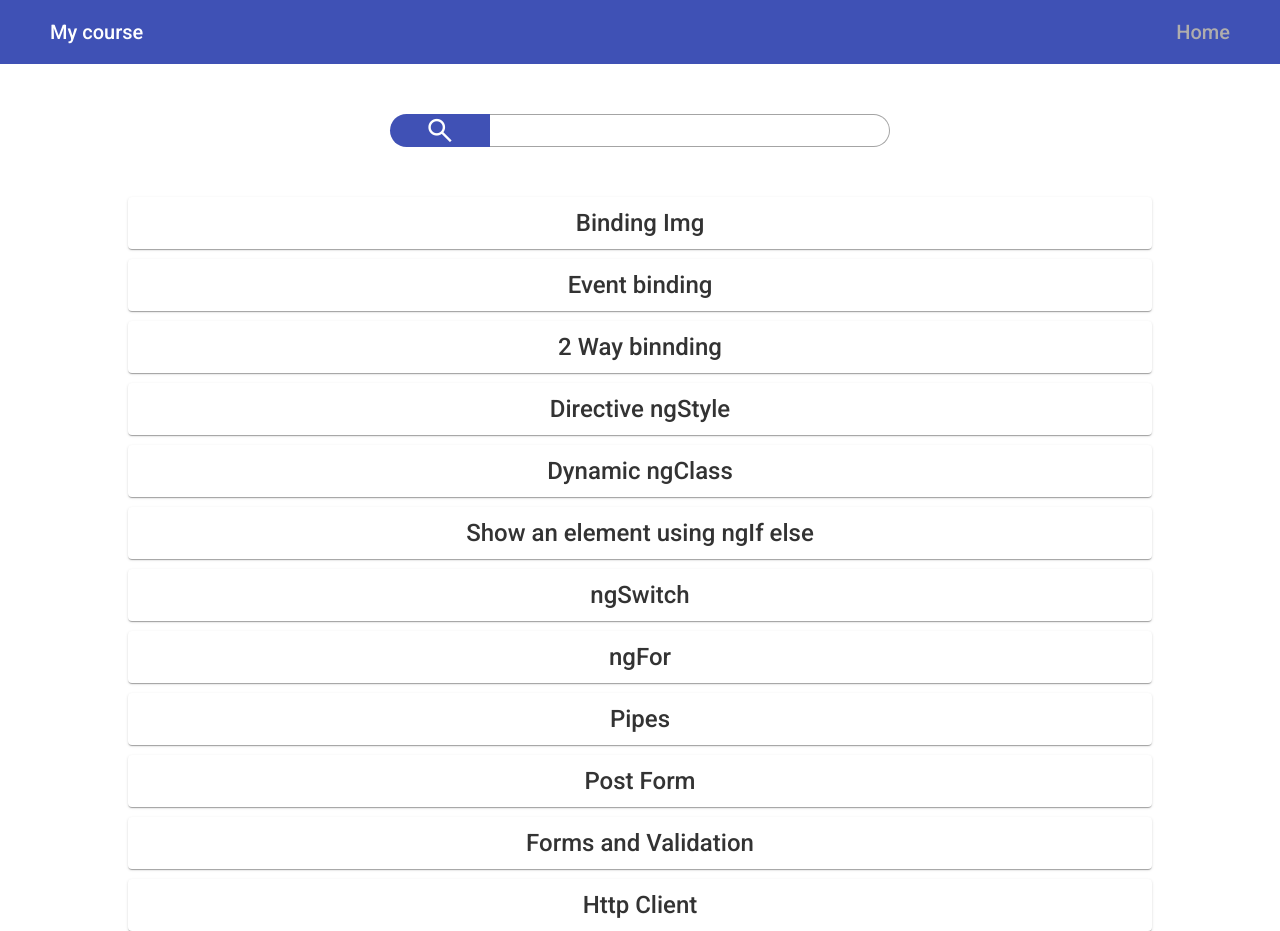
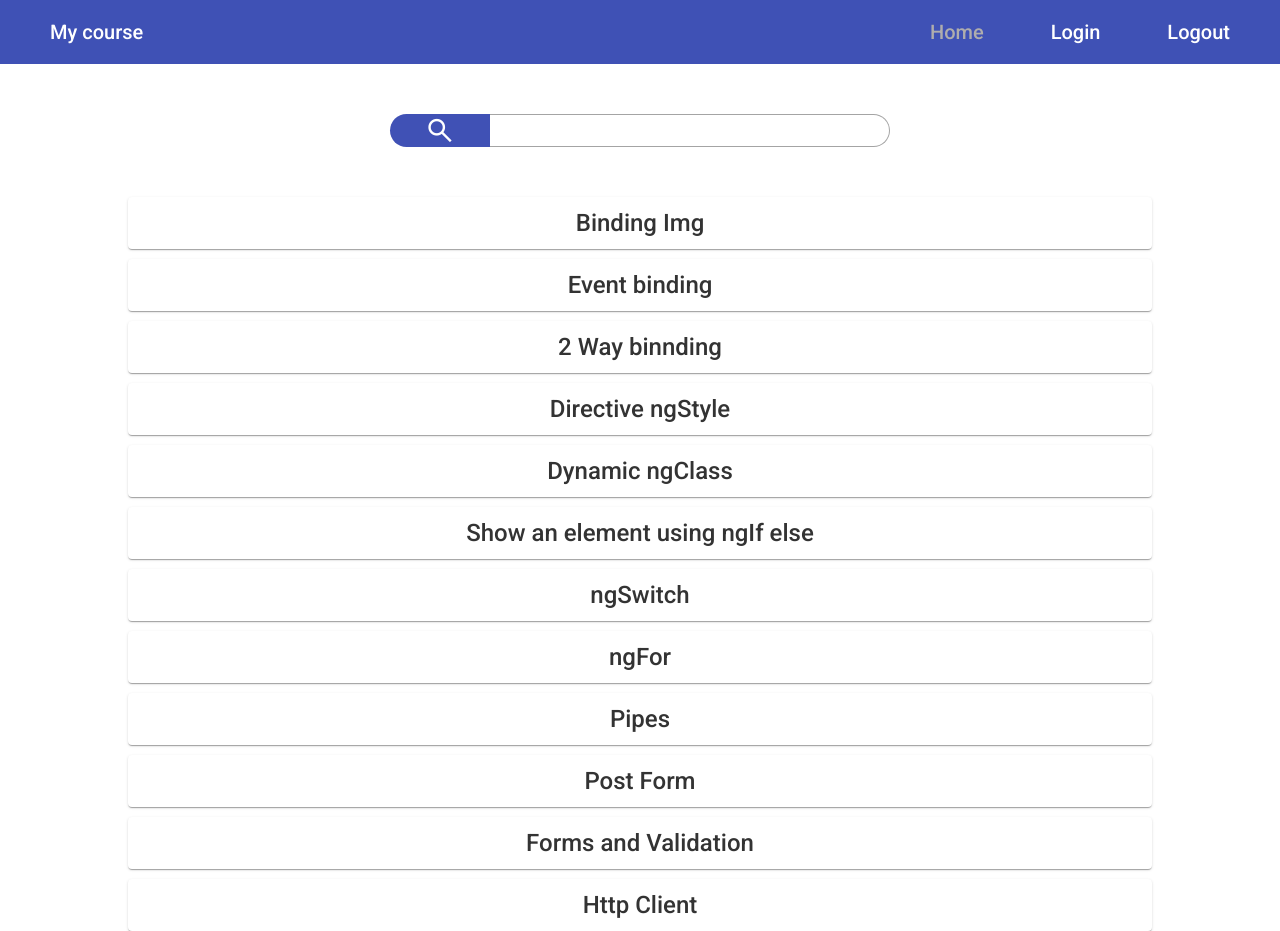
Before and after one commit to IgorShevchuk111/angular-course, an Angular app: page / in a window 1280 px wide. Built offline with nearby package versions, Linux system fonts and the light colour scheme.

Commit message:
Login, Logout, CanActivate, isAuthenticated

```diff
--- a/src/app/app-routing.module.ts
+++ b/src/app/app-routing.module.ts
@@ -17,13 +17,14 @@ import { PostComponent } from './components/post/post.component';
 import { FormsAndValidationComponent } from './components/forms-and-validation/forms-and-validation.component';
 import { HttpClientComponent } from './components/http-client/http-client.component';
 import { ErrorPageComponent } from './components/error-page/error-page.component';
+import { AuthGuardService } from './services/auth-guard.service';
 
 
 const routes: Routes = [
   {path: '', component: HomePageComponent},
   {path: 'content/:i', component: ContentTitleComponent},
   {path:  'binding-img', component: BindingImgComponent},
-  {path:  'EventBinding', component: EventBindingComponent},
+  {path:  'EventBinding', component: EventBindingComponent, canActivate:[AuthGuardService]},
   {path:  'TwoWayBinding', component: TwoWayBindingComponent},
   {path:  'DirectiveNgStyle', component: DirectiveNgStyleComponent},
   {path:  'DynamicNgClass', component: DynamicNgClassComponent},
--- a/src/app/app.component.html
+++ b/src/app/app.component.html
@@ -1,9 +1,17 @@
 <mat-toolbar color="primary">
     <span>My course</span>
     <span style="flex: 1 1 auto;"></span>
-    <span [routerLink]="['/']" routerLinkActive="router-link-active" [routerLinkActiveOptions]="{exact: true}">Home</span>
+    <span class="nav-links">
+        <span [routerLink]="['/']" routerLinkActive="router-link-active" [routerLinkActiveOptions]="{exact: true}">Home</span>
+        <span id="login" (click)="login();  activateNavItem('login')">Login</span>
+        <span id="logout" (click)="logout(); activateNavItem('logout')">Logout</span>
+    </span>
 </mat-toolbar>
 
 
 
 <router-outlet></router-outlet>
+
+  <!-- <ul>
+    <li *ngFor="let item of navItems" [ngClass]="{ 'active': item.isActive }" (click)="activateNavItemm(item)">{{ item.name }}</li>
+  </ul> -->
--- a/src/app/app.component.scss
+++ b/src/app/app.component.scss
@@ -5,3 +5,14 @@ mat-toolbar {
 .router-link-active {
     color: #afadad;
 }
+.nav-links{
+    display: flex;
+    justify-content: space-between;
+    width: 100%;
+    max-width: 300px;
+    cursor: pointer;
+}
+
+.active{
+    color: red;
+}
--- a/src/app/app.component.ts
+++ b/src/app/app.component.ts
@@ -1,4 +1,5 @@
 import { Component } from '@angular/core';
+import { AuthService } from './services/auth.service';
 
 @Component({
   selector: 'app-root',
@@ -7,4 +8,43 @@ import { Component } from '@angular/core';
 })
 export class AppComponent {
 
+  isActive = false
+
+  constructor(
+    private authService: AuthService
+  ){}
+
+  login() {
+    this.authService.logIn(true)
+  }
+  logout() {
+    this.authService.logOut(false)
+  }
+
+
+  activateNavItem(itemId: string) {
+    const navItems = document.querySelectorAll('span');
+    navItems.forEach(item => {
+      if (item.id === itemId) {
+        item.classList.add('active');
+      } else {
+        item.classList.remove('active');
+      }
+    });
+  }
+
+
+  // navItems = [
+  //   { name: 'Nav item 1', isActive: false },
+  //   { name: 'Nav item 2', isActive: false },
+  //   { name: 'Nav item 3', isActive: false }
+  // ];
+
+  // activateNavItemm(selectedItem: {}) {
+  //   console.log('sel',selectedItem);
+
+  //   this.navItems.forEach(item => item.isActive = (item === selectedItem));
+  // }
+
+
 }
--- a/src/app/services/auth-guard.service.ts
+++ b/src/app/services/auth-guard.service.ts
@@ -1,9 +1,22 @@
 import { Injectable } from '@angular/core';
+import { ActivatedRouteSnapshot, CanActivate, Router, RouterStateSnapshot } from '@angular/router';
+import { AuthService } from './auth.service';
 
 @Injectable({
   providedIn: 'root'
 })
-export class AuthGuardService {
+export class AuthGuardService implements CanActivate {
 
-  constructor() { }
+  constructor(private authService: AuthService, private router: Router) {}
+
+  canActivate(
+    route: ActivatedRouteSnapshot,
+    state: RouterStateSnapshot): boolean {
+    if (this.authService.isAuthenticated()) {
+      return true;
+    } else {
+      this.router.navigate(['/']);
+      return false;
+    }
+  }
 }
--- a/src/app/services/auth.service.ts
+++ b/src/app/services/auth.service.ts
@@ -5,5 +5,23 @@ import { Injectable } from '@angular/core';
 })
 export class AuthService {
 
-  constructor() { }
+  constructor() {}
+
+  user = false
+
+// login
+  logIn(user: boolean){
+    this.user = user
+  }
+  // logout
+  logOut(user: boolean){
+    this.user = user
+  }
+// isAuthenticated
+  isAuthenticated(): boolean {
+    if (this.user) {
+      return true
+    }
+    return false;
+  }
 }
```
